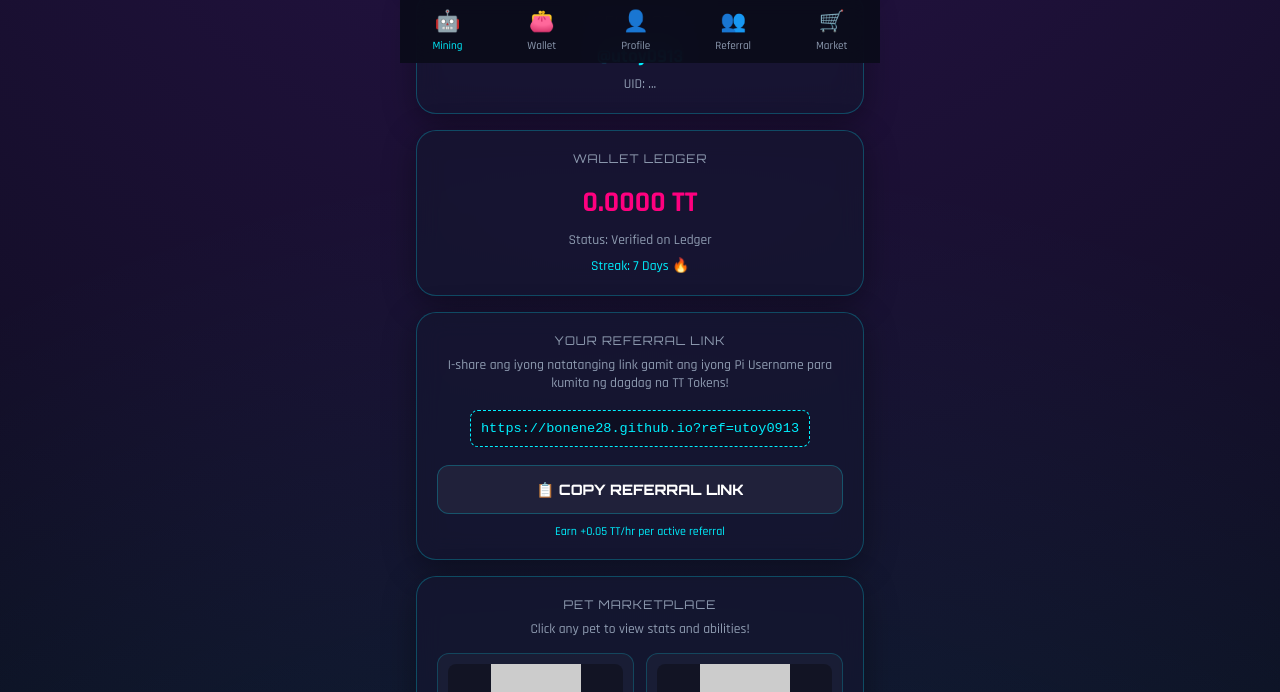
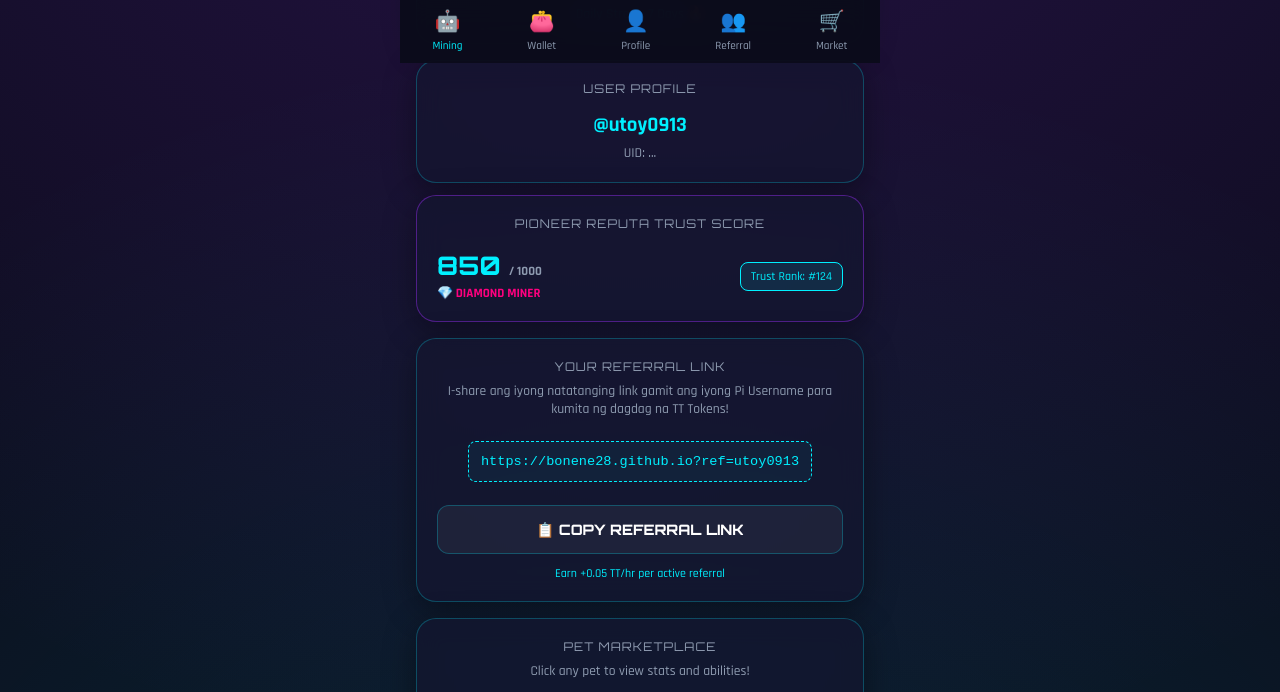
Before and after one commit to tradetoken09/tradetoken09.github.io, a website: page index.html in a window 1280 px wide. Shown: the part 737-1429 px from the top of the page. Drawn offline with Linux system fonts and the light colour scheme; placeholder pictures from the web are drawn by us.

Commit message:
Update index.html

```diff
--- a/index.html
+++ b/index.html
@@ -10,7 +10,7 @@
 </head>
 <body>
   <main class="app">
-    <!-- Header -->
+    <!-- Main Header -->
     <header>
       <div>
         <h1>TT TOKEN</h1>
@@ -19,7 +19,7 @@
       <span class="badge">• LIVE</span>
     </header>
 
-    <!-- TAB 1: MINING SECTION -->
+    <!-- TAB 1: MINING SECTION ONLY -->
     <div id="tab-mining" class="tab-content active">
       <section class="card">
         <p class="label">MINING MACHINE CORE</p>
@@ -42,134 +42,123 @@
       </section>
     </div>
 
-    <!-- TAB 2: REPUTA & PROFILE SECTION -->
+    <!-- TAB 2: WALLET LEDGER SECTION ONLY -->
+    <div id="tab-wallet" class="tab-content">
+      <section class="card">
+        <p class="label">WALLET LEDGER</p>
+        <h2 style="color: #ff007f; font-size: 2rem; margin: 15px 0;"><span id="claimedBalance">0.0000</span> TT</h2>
+        <p style="font-size:0.85rem; color: #8e9bb0;">Status: Verified on Pi Testnet Ledger</p>
+        <p style="font-size:0.85rem; color: #00f0ff; margin-top: 10px;">Daily Streak: 7 Days 🔥</p>
+      </section>
+    </div>
+
+    <!-- TAB 3: USER PROFILE & REPUTA SCORE ONLY -->
     <div id="tab-profile" class="tab-content">
-      <section class="card" style="border-color: rgba(138, 43, 226, 0.5); margin-bottom: 12px;">
+      <section class="card" style="margin-bottom: 12px;">
+        <p class="label">USER PROFILE</p>
+        <h3 id="username" style="color: #00f0ff; font-size: 1.3rem; margin-top: 8px;">@utoy0913</h3>
+        <p style="font-size:0.85rem; color: #8e9bb0; margin-top:6px;">UID: <span id="piUid">...</span></p>
+      </section>
+
+      <section class="card" style="border-color: rgba(138, 43, 226, 0.5);">
         <p class="label">PIONEER REPUTA TRUST SCORE</p>
-        <div style="display: flex; justify-content: space-between; align-items: center; width: 100%; margin-top: 5px;">
+        <div style="display: flex; justify-content: space-between; align-items: center; width: 100%; margin-top: 10px;">
           <div style="text-align: left;">
             <h2 id="reputaScoreText" style="font-family: 'Orbitron', sans-serif; color: #00f0ff; font-size: 1.6rem;">850 <span style="font-size:0.8rem; color:#8e9bb0;">/ 1000</span></h2>
-            <p id="reputaRankText" style="font-size: 0.8rem; color: #ff007f; font-weight: bold;">💎 DIAMOND MINER</p>
+            <p id="reputaRankText" style="font-size: 0.8rem; color: #ff007f; font-weight: bold; margin-top: 4px;">💎 DIAMOND MINER</p>
           </div>
           <div style="text-align: right;">
-            <span style="background: rgba(0,240,255,0.1); border: 1px solid #00f0ff; padding: 4px 8px; border-radius: 8px; font-size: 0.75rem; color: #00f0ff;">
+            <span style="background: rgba(0,240,255,0.1); border: 1px solid #00f0ff; padding: 6px 10px; border-radius: 8px; font-size: 0.75rem; color: #00f0ff;">
               Trust Rank: #124
             </span>
           </div>
         </div>
       </section>
+    </div>
 
+    <!-- TAB 4: REFERRAL SYSTEM ONLY -->
+    <div id="tab-referral" class="tab-content">
       <section class="card">
-        <p class="label">USER PROFILE</p>
-        <h3 id="username" style="color: #00f0ff; font-size: 1.2rem; margin-top: 8px;">@utoy0913</h3>
-        <p style="font-size:0.85rem; color: #8e9bb0; margin-top:6px;">UID: <span id="piUid">...</span></p>
+        <p class="label">YOUR REFERRAL LINK</p>
+        <p style="font-size:0.85rem; color: #8e9bb0; margin-bottom: 15px;">I-share ang iyong natatanging link gamit ang iyong Pi Username para kumita ng dagdag na TT Tokens!</p>
+
+        <div class="invite" id="invite" style="user-select: all; cursor: pointer; padding: 12px; background: rgba(0,240,255,0.05); border: 1px dashed #00f0ff; border-radius: 8px; word-break: break-all;" onclick="copyReferral()">
+          https://bonene28.github.io?ref=utoy0913
+        </div>
+
+        <button onclick="copyReferral()" class="secondary" style="margin-top: 15px; width: 100%;">📋 COPY REFERRAL LINK</button>
+        <p style="font-size:0.75rem; color: #00f0ff; margin-top: 12px;">Earn +0.05 TT/hr per active referral</p>
       </section>
     </div>
 
-    <!-- TAB 3: WALLET LEDGER SECTION -->
-    <div id="tab-wallet" class="tab-content">
-      <section class="card">
-        <p class="label">WALLET LEDGER</p>
-        <h2 style="color: #ff007f; font-size: 1.8rem; margin: 10px 0;"><span id="claimedBalance">0.0000</span> TT</h2>
-        <p style="font-size:0.85rem; color: #8e9bb0;">Status: Verified on Ledger</p>
-        <p style="font-size:0.85rem; color: #00f0ff; margin-top: 8px;">Streak: 7 Days 🔥</p>
-      </section>
-    </div>
-
-    <!-- TAB 4: REFERRAL SYSTEM -->
-    <div id="tab-referral" class="tab-content">
-      <section class="card">
-        <p class="label">YOUR REFERRAL LINK</p>
-        <p style="font-size:0.85rem; color: #8e9bb0; margin-bottom: 10px;">I-share ang iyong natatanging link gamit ang iyong Pi Username para kumita ng dagdag na TT Tokens!</p>
-
-        <div class="invite" id="invite" style="user-select: all; cursor: pointer;" onclick="copyReferral()">
-          https://bonene28.github.io?ref=utoy0913
-        </div>
-
-        <button onclick="copyReferral()" class="secondary" style="margin-top: 10px; width: 100%;">📋 COPY REFERRAL LINK</button>
-        <p style="font-size:0.75rem; color: #00f0ff; margin-top: 10px;">Earn +0.05 TT/hr per active referral</p>
-      </section>
-    </div>
-
-    <!-- TAB 5: MARKETPLACE (11 SMALL PETS COLLECTION) -->
+    <!-- TAB 5: MARKETPLACE ONLY (11 SMALL PETS) -->
     <div id="tab-market" class="tab-content">
       <section class="card">
         <p class="label">PET MARKETPLACE</p>
         <p style="font-size:0.85rem; color: #8e9bb0; margin-bottom: 15px;">Click any pet to view stats and abilities!</p>
 
-        <div style="display: grid; grid-template-columns: repeat(auto-fit, minmax(130px, 1fr)); gap: 12px; width: 100%;">
+        <div style="display: grid; grid-template-columns: repeat(auto-fit, minmax(120px, 1fr)); gap: 12px; width: 100%;">
 
-          <!-- PET 1 -->
           <div class="pet-card" onclick="openPetModal('Lunar Owl', 'images/lunar-owl.png', '1', '+5% TT Speed', 'Rare', 'Cosmic Sight', 'Increases nocturnal mining yields by collecting moonlight energy.')">
             <img src="images/lunar-owl.png" alt="Lunar Owl" onerror="this.src='https://via.placeholder.com/100?text=Lunar+Owl'">
             <h4>Lunar Owl</h4>
             <p>1 TEST-PI</p>
           </div>
 
-          <!-- PET 2 -->
           <div class="pet-card" onclick="openPetModal('Crystal Hedgehog', 'images/crystal-hedgehog.png', '1', '+5% TT Speed', 'Rare', 'Prismatic Spikes', 'Reflects network hash pulses to optimize energy efficiency.')">
             <img src="images/crystal-hedgehog.png" alt="Crystal Hedgehog" onerror="this.src='https://via.placeholder.com/100?text=Crystal+Hedgehog'">
             <h4>Crystal Hedgehog</h4>
             <p>1 TEST-PI</p>
           </div>
 
-          <!-- PET 3 -->
           <div class="pet-card" onclick="openPetModal('Sky Fox', 'images/sky-fox.png', '1.5', '+7% TT Speed', 'Epic', 'Wind Dash', 'Accelerates block verification intervals using atmospheric currents.')">
             <img src="images/sky-fox.png" alt="Sky Fox" onerror="this.src='https://via.placeholder.com/100?text=Sky+Fox'">
             <h4>Sky Fox</h4>
             <p>1.5 TEST-PI</p>
           </div>
 
-          <!-- PET 4 -->
           <div class="pet-card" onclick="openPetModal('Rock Turtle', 'images/rock-turtle.png', '1', '+5% TT Speed', 'Common', 'Solid Core', 'Provides uninterrupted mining stability during ledger syncing.')">
             <img src="images/rock-turtle.png" alt="Rock Turtle" onerror="this.src='https://via.placeholder.com/100?text=Rock+Turtle'">
             <h4>Rock Turtle</h4>
             <p>1 TEST-PI</p>
           </div>
 
-          <!-- PET 5 -->
           <div class="pet-card" onclick="openPetModal('Storm Squirrel', 'images/storm-squirrel.png', '1.5', '+7% TT Speed', 'Epic', 'Static Overcharge', 'Stores electric static charges to power up mining cycles.')">
             <img src="images/storm-squirrel.png" alt="Storm Squirrel" onerror="this.src='https://via.placeholder.com/100?text=Storm+Squirrel'">
             <h4>Storm Squirrel</h4>
             <p>1.5 TEST-PI</p>
           </div>
 
-          <!-- PET 6 -->
           <div class="pet-card" onclick="openPetModal('Dragonfly', 'images/dragonfly.png', '2', '+8% TT Speed', 'Epic', 'Cyber Flutter', 'Hovering sensory system that boosts passive reward gain.')">
             <img src="images/dragonfly.png" alt="Dragonfly" onerror="this.src='https://via.placeholder.com/100?text=Dragonfly'">
             <h4>Dragonfly</h4>
             <p>2 TEST-PI</p>
           </div>
 
-          <!-- PET 7 -->
           <div class="pet-card" onclick="openPetModal('Shadow Scorpion', 'images/shadow-scorpion.png', '2', '+8% TT Speed', 'Epic', 'Venom Strike', 'Bypasses algorithm latency to ensure smooth token stream.')">
             <img src="images/shadow-scorpion.png" alt="Shadow Scorpion" onerror="this.src='https://via.placeholder.com/100?text=Shadow+Scorpion'">
             <h4>Shadow Scorpion</h4>
             <p>2 TEST-PI</p>
           </div>
 
-          <!-- PET 8 -->
           <div class="pet-card" onclick="openPetModal('Crystal Mantis', 'images/crsytal-mantis.png', '2', '+8% TT Speed', 'Epic', 'Precision Cut', 'Slices through cryptographic tasks with surgical precision.')">
             <img src="images/crsytal-mantis.png" alt="Crystal Mantis" onerror="this.src='https://via.placeholder.com/100?text=Crystal+Mantis'">
             <h4>Crystal Mantis</h4>
             <p>2 TEST-PI</p>
           </div>
 
-          <!-- PET 9 -->
           <div class="pet-card" onclick="openPetModal('Fire Lizard', 'images/fire-lizard.png', '2.5', '+10% TT Speed', 'Legendary', 'Thermal Aura', 'Generates high computing heat to maximize mining output.')">
             <img src="images/fire-lizard.png" alt="Fire Lizard" onerror="this.src='https://via.placeholder.com/100?text=Fire+Lizard'">
             <h4>Fire Lizard</h4>
             <p>2.5 TEST-PI</p>
           </div>
 
-          <!-- PET 10 -->
           <div class="pet-card" onclick="openPetModal('Leaf Frog', 'images/leaf-frog.png', '1', '+5% TT Speed', 'Common', 'Bio-Regen', 'Sustains steady mining flow through natural ecosystem balance.')">
             <img src="images/leaf-frog.png" alt="Leaf Frog" onerror="this.src='https://via.placeholder.com/100?text=Leaf+Frog'">
             <h4>Leaf Frog</h4>
             <p>1 TEST-PI</p>
           </div>
 
-          <!-- PET 11 -->
           <div class="pet-card" onclick="openPetModal('Pixie Ant', 'images/pixie-ant.png', '1', '+5% TT Speed', 'Common', 'Swarm Effort', 'Works continuously in the background for extra token drops.')">
             <img src="images/pixie-ant.png" alt="Pixie Ant" onerror="this.src='https://via.placeholder.com/100?text=Pixie+Ant'">
             <h4>Pixie Ant</h4>
@@ -195,7 +184,7 @@
 
       <div class="stats-box">
         <p>⚡ <strong>Boost:</strong> <span id="modalPetBoost" style="color: #00f0ff;">+5%</span></p>
-        <p>✨ <strong>Special Ability:</strong> <span id="modalPetAbility" style="color: #ff007f;">Ability Name</span></p>
+        <p>✨ <strong>Ability:</strong> <span id="modalPetAbility" style="color: #ff007f;">Ability Name</span></p>
         <p style="font-size: 0.75rem; color: #8e9bb0; margin-top: 6px;" id="modalPetDesc">Description text goes here.</p>
       </div>
 
@@ -251,7 +240,6 @@
       alert("✅ Referral link copied to clipboard!");
     }
 
-    // MODAL POPUP FUNCTIONS
     function openPetModal(name, imgSrc, price, boost, rarity, ability, desc) {
       selectedPetName = name;
       selectedPetPrice = parseFloat(price);
```
